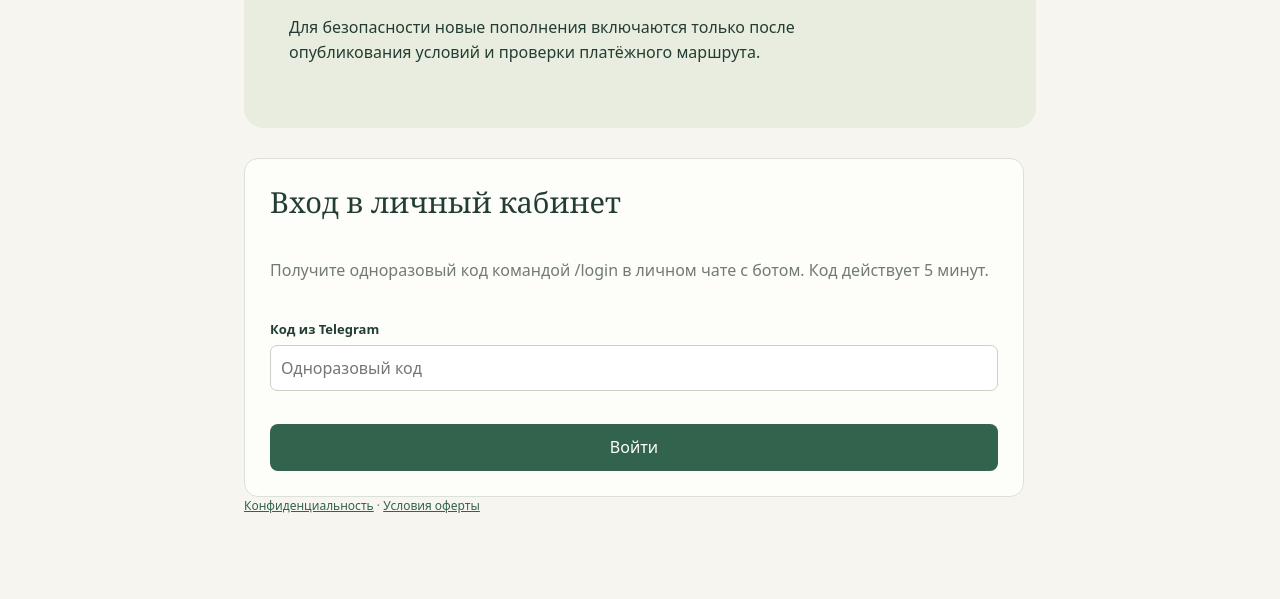
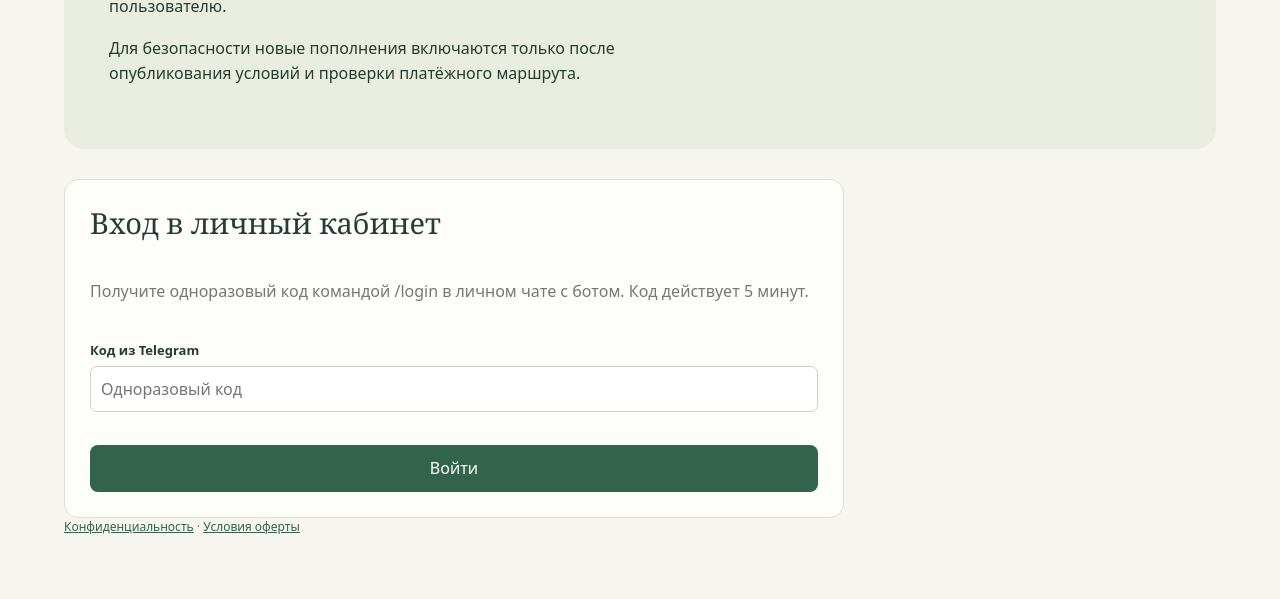
Before and after one commit to Bambale0/marina, a plain HTML site: page marina/static/wallet.html in a window 1280 px wide. Shown: the part 360-959 px from the top of the page. Before the commit the page ends 917 px from the top, so only its background shows below. Drawn offline with Linux system fonts and the light colour scheme.

Commit message:
style(wallet): avoid inline styling under strict content security policy

```diff
--- a/marina/static/wallet.html
+++ b/marina/static/wallet.html
@@ -12,7 +12,7 @@
     <header>
       <a href="/" class="brand"><span class="mark">н</span><span>нейроразвитие<span class="brand-sub">Нейро-коины · личный кабинет</span></span></a>
     </header>
-    <main class="layout" style="display:block; max-width:840px; margin:auto; padding:24px">
+    <main class="wallet-page">
       <section class="hero">
         <p class="eyebrow">ЛИЧНЫЙ БАЛАНС</p>
         <h1>Нейро-коины</h1>
```
